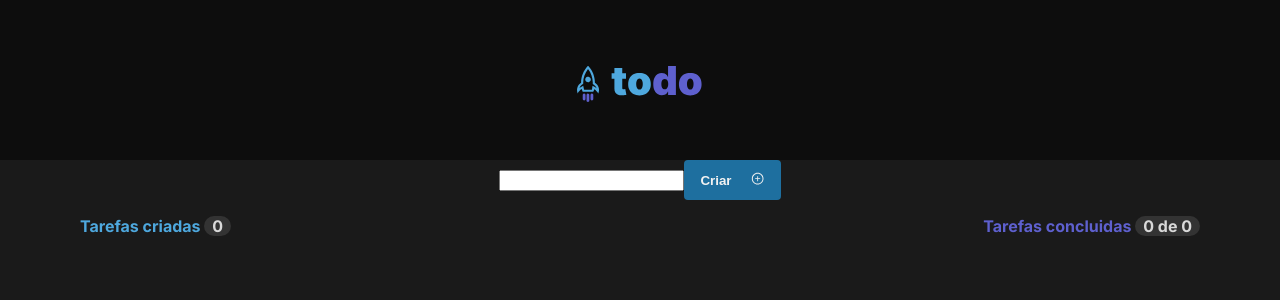
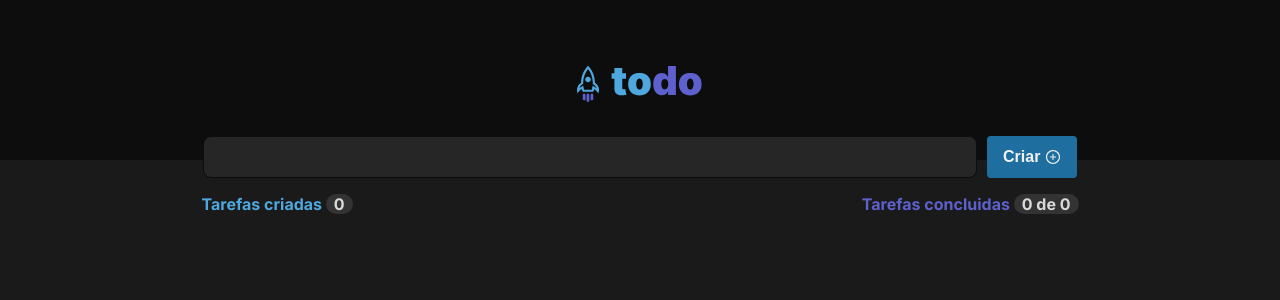
Before and after one commit to will-yeager/project-01-challenge-01-ignite-reactjs, a React (Vite) app: page / in a window 1280 px wide. Shown: the top 300 px of the page. Built offline with nearby package versions, Linux system fonts and the light colour scheme.

Commit message:
feat(input): input css

```diff
--- a/src/App.css
+++ b/src/App.css
@@ -19,10 +19,16 @@
 }
 
 .tasks-display {
-  margin: 0 5rem;
+  width: 100vw;
+  display: flex;
+  justify-content: center;
+  flex-direction: column;
+  align-items: center;
 }
 
 .tasks-list {
+  width: calc(60vw + 109px);
+  max-width: calc(1109px);
   display: flex;
   flex-direction: column;
   justify-content: center;
@@ -33,10 +39,13 @@
   padding: 0 0.5rem;
   border-radius: 10px;
   background: var(--gray-400);
-  color: var(--gray-200)
+  color: var(--gray-200);
+  display: inline-block;
 }
 
 .tasks-statistics {
+  width: calc(60vw + 109px);
+  max-width: calc(1109px);
   display: flex;
   justify-content: space-between;
 }
--- a/src/components/Input.css
+++ b/src/components/Input.css
@@ -1,11 +1,34 @@
+.input-box {
+    display: flex;
+    justify-content: center;
+    margin-top: -3vh;
+}
+
+.input-create {
+    margin-right: 10px;
+    width: 60vw;
+    max-width: 1000px;
+
+    color: var(--gray-100);
+    background: var(--gray-500);
+    border: 1px solid var(--gray-700);
+    border-radius: 8px;
+}
+
 .input-create-btn {
-    background: var(--blue-dark);
+    background-color: var(--blue-dark);
     border: none;
     padding: 0.75rem 1rem;
     border-radius: 4px;
     font-weight: 700;
     color: var(--gray-100);
 
+    display: flex;
+    justify-content: space-between;
+    align-items: center;
+    font-size: 1rem;
+
+    width: 90px;
 }
 
 .input-create-btn:hover {
@@ -13,7 +36,13 @@
     cursor: pointer;
 }
 
+.input-create-btn > span {
+    margin-left: 0.25rem;
+}
 
-.input-create-btn > span {
-    margin-left: 1rem;
+@media (max-width: 500px) {
+    .input-create {
+        margin-right: 2%;
+    }
+
 }
--- a/src/components/Input.tsx
+++ b/src/components/Input.tsx
@@ -1,6 +1,6 @@
 import { ChangeEvent, useState } from "react";
 import { v4 as uuidV4 } from "uuid";
-import { AiOutlinePlusCircle } from 'react-icons/ai'
+import { AiOutlinePlusCircle } from "react-icons/ai";
 import "./Input.css";
 
 interface IInputProps {
@@ -28,13 +28,17 @@ export const Input = ({ createNewTask }: IInputProps) => {
     };
 
     createNewTask(newTask);
-    setTask("")
+    setTask("");
   };
 
   return (
-    <div>
-      <input value={task} onChange={handleChangeNewTaskName}></input>
-      <button className="input-create-btn"onClick={handleCreateNewTask}>Criar <span><AiOutlinePlusCircle/></span> </button>
-    </div>
+    <>
+      <div className="input-box">
+        <input className="input-create" value={task} onChange={handleChangeNewTaskName}></input>
+        <button className="input-create-btn" onClick={handleCreateNewTask}>
+          Criar <AiOutlinePlusCircle />
+        </button>
+      </div>
+    </>
   );
 };
```
